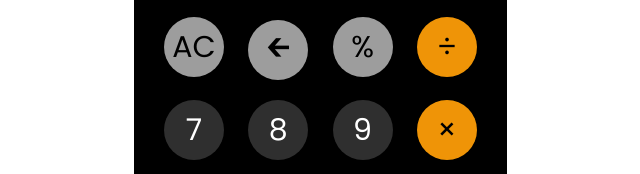
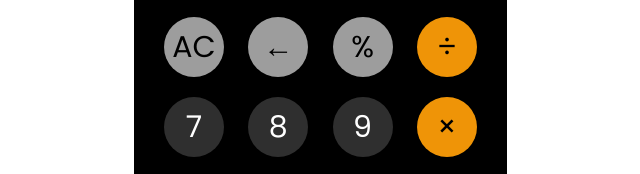
Before and after one commit to Muhammad-Yaseen-12/Assignment13Calculator, a plain HTML site: page index.html in a window 1280 px wide. Shown: the part 242-416 px from the top of the page, 379-1019 px from the left. Drawn offline with Linux system fonts and the light colour scheme.

Commit message:
Assignment13Calculator

```diff
--- a/index.html
+++ b/index.html
@@ -17,7 +17,7 @@
         <input type="text" placeholder="0">
         <div>
             <button class="c1">AC</button>
-            <button class="c1">🡰</button>
+            <button class="c1">←</button>
             <button class="c1">%</button>
             <button class="c3">÷</button>
         </div>
```
